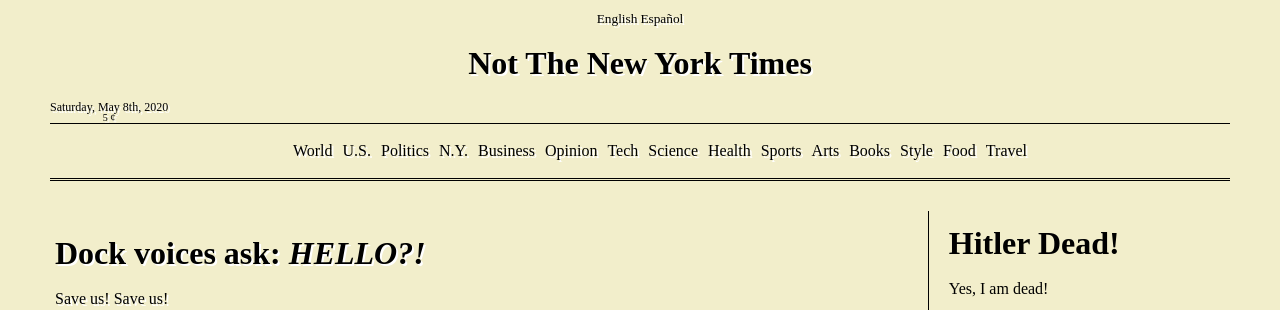
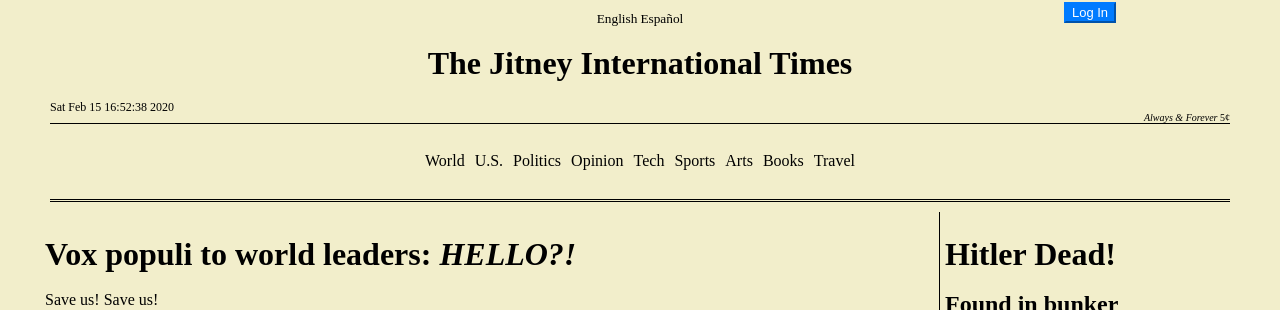
Before and after one commit to rjpcasalino/jitney, a Flask app: page / in a window 1280 px wide. Shown: the top 310 px of the page. Run offline with Flask 2, Linux system fonts and the light colour scheme.

Commit message:
layout nearing completion

```diff
--- a/index.py
+++ b/index.py
@@ -1,19 +1,22 @@
-from flask import Flask, request, after_this_request, make_response, render_template
+from flask import Flask, request, after_this_request, make_response, render_template, flash, redirect, url_for
+import time
 app = Flask(__name__)
+## TODO: env var
+app.secret_key = b'somethingBASAazz/1a!!'
 
 def handle_account_signup(e):
     res = 'hello %s' %(e)
     return res
 
-def handle_ask_jitney(n, f, q):
-     """
-     (name, from, question)
-     jitney needs to take the user question
-     and check 1) that user is allowed post
-     because they are registered. 2) update
-     the grid with the question. 3) add
-     question to sql lite db for easy access?
-     """
+def handle_login():
+    error = None;
+    if request.method == 'POST':
+        if request.form['email'] == 'admin@mail.com':
+            flash('You were successfully logged in!')
+            return redirect(url_for('index'))
+        else:
+            flash('ERROR', error)
+            return redirect(url_for('index'))
 
 @app.before_request
 def detect_user_language():
@@ -35,8 +38,6 @@
     browser = request.user_agent.browser
 
     if request.method == 'POST':
-        if request.form['email'] == 'ryan@boringtranquility.io':
-            return handle_account_signup(request.form['email'])
-        return 'Hi, Stranger!'
+        return handle_login()
     else:
-        return render_template('index.html', browser=browser)
+        return render_template('index.html', browser=browser, time=time.ctime())
--- a/static/index.css
+++ b/static/index.css
@@ -10,10 +10,23 @@
 .wrapper {
 	display: grid;
 	grid-template-columns: repeat(4, 1fr);
-	grid-gap: 5px;
 	max-width: 1200px;
-	margin: 0;
-	grid-template-columns: repeat(auto-fill, minmax(250px, 1fr));
+	/*grid-template-columns: repeat(auto-fill, minmax(250px, 1fr));*/
+}
+
+.menu {
+	grid-column: 4;
+	grid-row: 1;
+	margin: 0 auto;
+}
+
+.menu > #login {
+	border-radius: 0;
+	background-color: #007bff;
+	border-color: #007bff;
+	color: #fff;
+	font-size: 13px;
+	margin: 2px;
 }
 
 .mast-head {
@@ -21,8 +34,25 @@
 	grid-row: 1;
 	color: black;
 	padding: 10px;
-	text-shadow: 2px 2px white;
 	text-align: center;
+}
+
+.mast-head li {
+	display: inline-block;
+	padding: 3px;
+}
+
+.mast-head li:after {
+	content: '';
+	width: 0px;
+	height: 1px;
+	display: block;
+	background: black;
+	transition: 300ms;
+}
+
+.mast-head li:hover:after {
+  width: 100%;
 }
 
 .time {
@@ -31,12 +61,11 @@
 	font-size: 12px;
 }
 
-#today {
+.price {
 	display: grid;
 	justify-content: right;
 	font-size: 12px;
 }
-
 .sections {
 	display: block;
 	color: black;
@@ -44,62 +73,62 @@
 	border-bottom: double black;
 }
 
-li {
-	display: inline-block;
-	padding: 3px;
+.main-section {
+	grid-column: 1/4;
+	grid-row: 3;
+	border-right: 1px solid black;
+	padding: 5px;
+	color: black;
 }
 
-.lead-story {
-	grid-column: 1/4;
-	grid-row: 3;
-	border-right: 0.5px solid black;
-	margin: 10px;
-	padding: 5px;
-	color: black;
-	text-shadow: 2px 2px white;
-}
-
-.adjacent {
+.main-adjacent {
 	grid-column: 4;
 	grid-row: 3;
 	padding: 5px;
-	border-bottom: 2px solid black;
 }
 
-.lower-right {
-	color: black;
+.mid-section {
+	grid-column: 1/4;
+	grid-row: 4;
+	padding: 5px;
+	border-right: 1px solid black;
+	font-size: 15px;
+}
+
+.mid-adjacent {
 	grid-column: 4;
 	grid-row: 4;
-	padding: 10px;
-	border-left: 1px solid black;
-	text-shadow: 2px 2px white;
+	padding: 5px;
+	font-size: 15px;
 }
 
-.lower-left {
+.lower1 {
+	border-top: 2px solid black;
 	color: black;
-	grid-column: 1/2;
-	grid-row: 4;
-	padding: 2px;
+	margin: 10px;
+	width: 34.5%;
 }
 
-.lower-left > button {
-	color: blue;
-	border-radius: 100px;
+.lower2 {
+	border-top: 2px solid black;
+	color: black;
+	margin: 10px;
+	width: 34.5%;
 }
 
-button:hover {
-	background-color: none;
+.footer {
+	padding: 11px;
+	border-top: 1px solid black;
+	text-align: end;
 }
 
-#submit_btn {
-	color: blue;
-	border-radius: 100px;
-	background-color: aliceblue;
-	font-weight: bolder;
+#today {
+	display: grid;
+	justify-content: right;
+	font-size: 12px;
 }
 
-#sig {
-	text-decoration: wavy;
-	color: blue;
-	text-decoration-line: underline;
+#container {
+  display: flex;
+  justify-content: space-between;
 }
--- a/templates/index.html
+++ b/templates/index.html
@@ -1,57 +1,116 @@
 <!DOCTYPE html>
 <html>
 <head>
-	<title>Jitney</title>
+	<title>Jitney International</title>
 	<link rel="StyleSheet" href={{ url_for('static', filename='index.css') }} type="text/css"/>
 </head>
     <body>
 	    <div class="wrapper">
+			<div class="menu">
+				<button id="login">Log In</button>
+		    	</div>
     		<div class="mast-head">
 			<small>English<span>&MediumSpace;</span>Español</small>
-	    		<h1>Not The New York Times</h1>
+			<h1>The Jitney International Times</h1>
 			<div class="time">
-				<time>Saturday, May 8th, 2020</time>
-				<small>5 &cent;</small>
+				<time>{{time}}</time>
+			</div>
+			<div class="price">
+				<small><em>Always & Forever</em> 5&cent;</small>
 			</div>
 			<div class="sections">
-				<ul style="list-style:none;">
+				<ul style="list-style:none; padding:10px;">
 					<li>World</li>
 					<li>U.S.</li>
 					<li>Politics</li>
-					<li>N.Y.</li>
-					<li>Business</li>
 					<li>Opinion</li>
 					<li>Tech</li>
-					<li>Science</li>
-					<li>Health</li>
 					<li>Sports</li>
 					<li>Arts</li>
 					<li>Books</li>
-					<li>Style</li>
-					<li>Food</li>
 					<li>Travel</li>
 				</ul>
 			</div>
+			{% with messages = get_flashed_messages() %}
+  				{% if messages %}
+    					<ul class="flashes">
+    					{% for message in messages %}
+      						<li>{{ message }}</li>
+    					{% endfor %}
+    					</ul>
+  				{% endif %}
+			{% endwith %}
 		</div>
 
-		<div class="lead-story">
-			<h1>Dock voices ask: <em>HELLO?!</em></h1>
+		<div class="main-section">
+			<h1>Vox populi to world leaders: <em>HELLO?!</em></h1>
 			<p>Save us! Save us!</p>
-			<img alt="The Diamond Princess cruise ship docked at Yokohama, Japan, on Friday. More than 200 coronavirus cases have been confirmed on the ship since it was quarantined last week." src="https://static01.nyt.com/images/2020/02/14/us/15japan-Ship/14Ship-threeByTwoMediumAt2X.jpg?quality=75&amp;auto=webp&amp;disable=upscale" height="auto" width="100%">
+			<img src="https://static01.nyt.com/images/2020/02/13/business/13JEDI/merlin_164405019_2ee7c54d-b754-4342-ac2a-cf5ed4b03a93-jumbo.jpg" srcset="https://static01.nyt.com/images/2020/02/13/business/13JEDI/merlin_164405019_2ee7c54d-b754-4342-ac2a-cf5ed4b03a93-jumbo.jpg 1024w, https://static01.nyt.com/images/2020/02/13/business/13JEDI/merlin_164405019_2ee7c54d-b754-4342-ac2a-cf5ed4b03a93-videoLarge.jpg 768w, https://static01.nyt.com/images/2020/02/13/business/13JEDI/merlin_164405019_2ee7c54d-b754-4342-ac2a-cf5ed4b03a93-mediumThreeByTwo440.jpg 440w" alt="Microsoft was ordered to cease all work on a $10 billion cloud-computing contract for the Pentagon." height="auto" width="100%">
 			<small>there is no hope in dope</small>
+			<ul>
+				<li>Hello, World!</li>
+				<li>The warmongers gathered at the center of evil today :D</li>
+			</ul>
 		</div>
 
-		<div class="adjacent">
+		<div class="main-adjacent">
 			<h1>Hitler Dead!</h1>
-			<p>Yes, I am dead!</p>
+			<h2>Found in bunker</h2>
 			<img alt="Hitler portrait crop.jpg" src="//upload.wikimedia.org/wikipedia/commons/thumb/e/e1/Hitler_portrait_crop.jpg/220px-Hitler_portrait_crop.jpg" decoding="async" srcset="//upload.wikimedia.org/wikipedia/commons/thumb/e/e1/Hitler_portrait_crop.jpg/330px-Hitler_portrait_crop.jpg 1.5x, //upload.wikimedia.org/wikipedia/commons/e/e1/Hitler_portrait_crop.jpg 2x" width="100%" height="auto">
-			<p>Deader than dead can be!</p>
+			<ul>
+				<li>The madman is dead!</li>
+				<li>Five cheers for the boys that did him in!</li>
+			</ul>
 		</div>
 
-		<div class="lower-right">
+		<div class="mid-section">
+			<h1>Sunny in Seattle</h1>
+			<p>Enjoy it!</p>
+		</div>
+
+		<div class="mid-adjacent">
+			<h1>More at ten</h1>
+			<p>Tune in!</p>
+		</div>
+
+    	</div>
+	<div id="container">
+		<div class="lower1">
+			<h2>If you're ready, I'm ready...</h2>
 			<p>Barr makes moves!</p>
 			<img alt="Attorney General William Barr demanded that President Trump stop commenting on the work of law enforcement officials." src="https://static01.nyt.com/images/2020/02/14/us/politics/14dc-justice1/merlin_168479784_9bfaeb0c-5841-49af-9990-57609a8857d9-threeByTwoSmallAt2X.jpg?quality=75&amp;auto=webp&amp;disable=upscale" height="auto" width="100%">
 		</div>
-    	</div>
+		<span style="float:center;">
+		 	{% for i in "Hello, World" %}
+				<p>|{{ i }}|</p>
+			{% endfor %}
+		</span>
+	</span>
+
+		<div class="lower2">
+			<h2>King Lear</h2>
+			<p>'Tis the times plague when madmen lead the blind</p>
+			<img alt="" src="//upload.wikimedia.org/wikipedia/commons/thumb/4/4b/William_Dyce_-_King_Lear_and_the_Fool_in_the_Storm.jpg/310px-William_Dyce_-_King_Lear_and_the_Fool_in_the_Storm.jpg" decoding="async" class="thumbimage" srcset="//upload.wikimedia.org/wikipedia/commons/thumb/4/4b/William_Dyce_-_King_Lear_and_the_Fool_in_the_Storm.jpg/465px-William_Dyce_-_King_Lear_and_the_Fool_in_the_Storm.jpg 1.5x, //upload.wikimedia.org/wikipedia/commons/thumb/4/4b/William_Dyce_-_King_Lear_and_the_Fool_in_the_Storm.jpg/620px-William_Dyce_-_King_Lear_and_the_Fool_in_the_Storm.jpg 2x" width="100%" height="auto">
+		</div>
+	</div>
+
+<footer class="footer">
+	<span style="float: left;">
+		<img src="https://www.gnu.org/graphics/gplv3-127x51.png" alt="gnu" />
+		<img src="https://jigsaw.w3.org/css-validator/images/mwcss.gif" alt="made with css"/>
+	</span>
+	<p>
+	<img style="border:0;width:88px;height:31px;"
+     	src="http://www.w3.org/Icons/valid-xhtml10"
+     	alt="Valid XHTML 1.0!"/>
+	</p>
+<p>
+    <a href="https://jigsaw.w3.org/css-validator/check/referer">
+        <img style="border:0;width:88px;height:31px"
+           src="https://jigsaw.w3.org/css-validator/images/vcss-blue"
+           alt="Valid CSS!" />
+    </a>
+</p>
+</footer>
     </body>
 </html>
```
